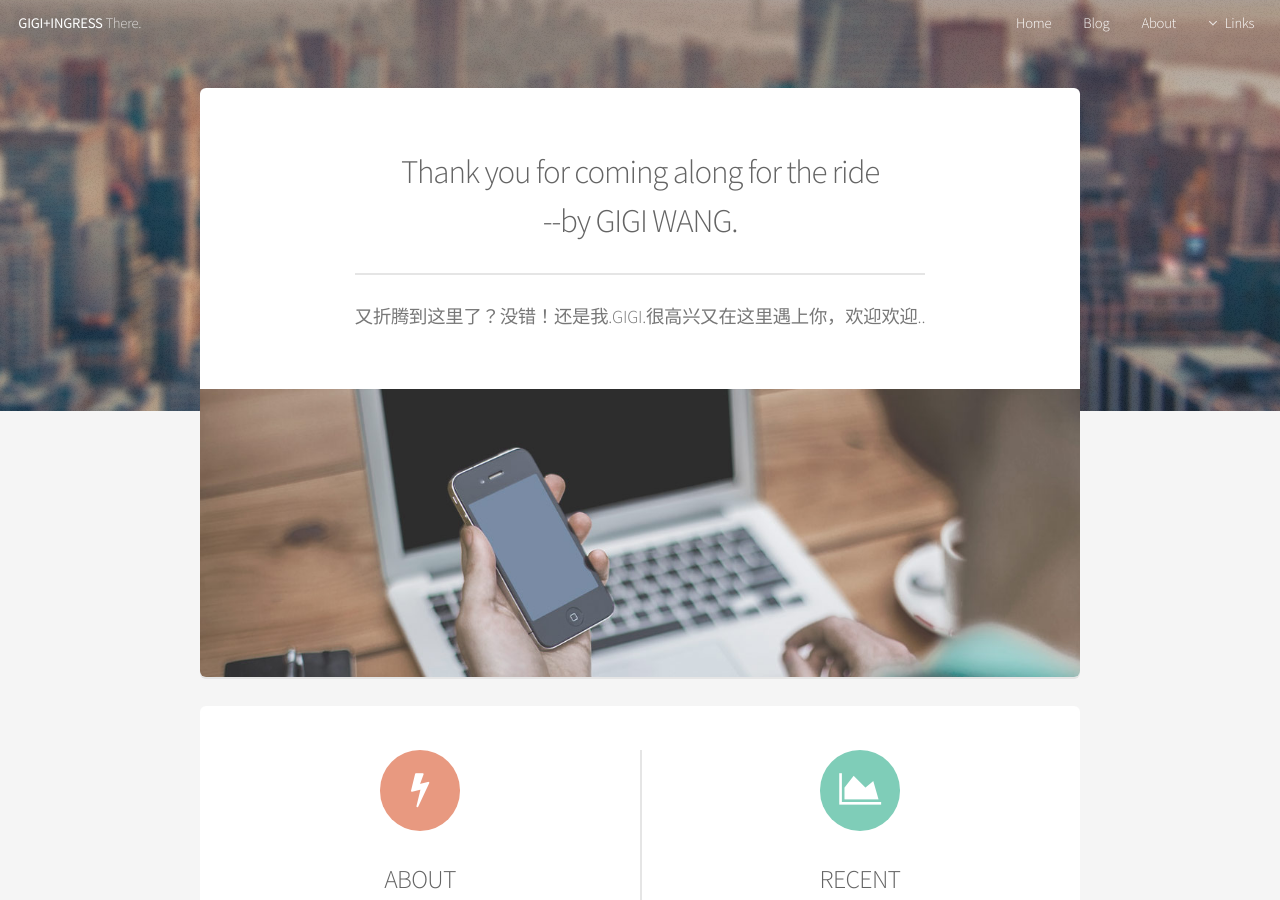
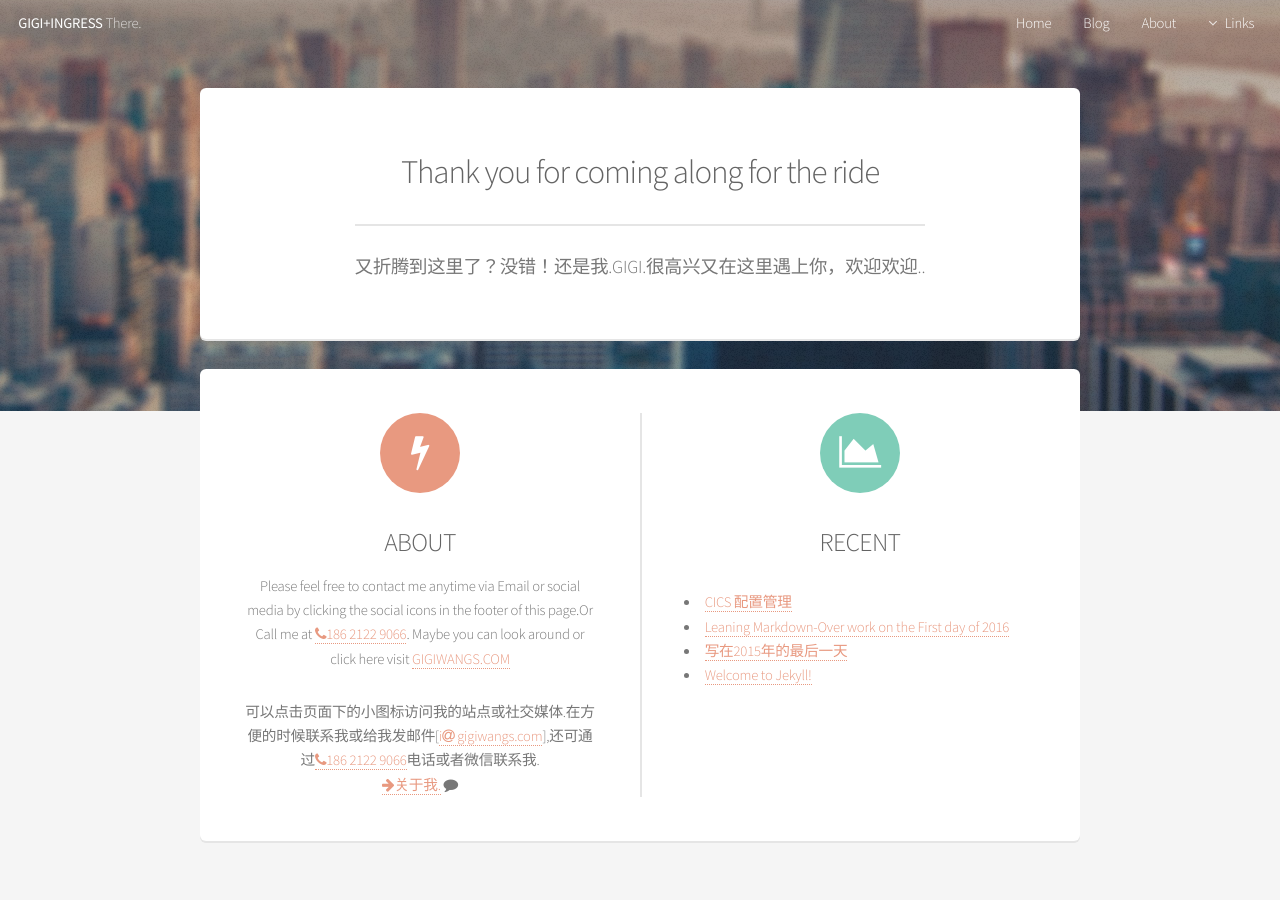
Before and after one commit to iocoo/iocoo.github.io, a Jekyll site: the page built from index.html, in a window 1280 px wide and 900 px high. Built offline with Jekyll 4.4.1, drawn with Linux system fonts in a browser that asks for light colours; the list of posts is cut into pages by our own code; comment, search, counter and statistics services are not loaded.

Commit message:
modfy index

```diff
--- a/index.html
+++ b/index.html
@@ -5,11 +5,10 @@ layout: default
 <section class="box special">
 	<header class="major">
 		<h2>Thank you for coming along for the ride
-		<br />
-		    --by GIGI WANG.</h2>
+		<br /></h2>
 		<p>又折腾到这里了？没错！还是我.GIGI.很高兴又在这里遇上你，欢迎欢迎..</p>
 	</header>
-	<span class="image featured"><img src="{{ site.baseurl }}/assets/images/pic01.jpg" alt="" /></span>
+	<!--<span class="image featured"><img src="{{ site.baseurl }}/assets/images/pic01.jpg" alt="" /></span> -->
 </section>
 
 <section class="box special features">
```
